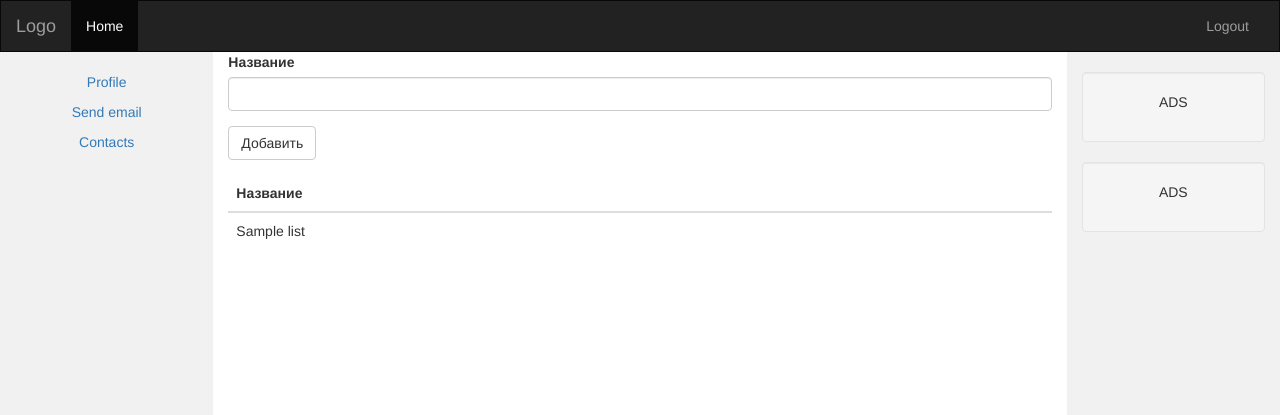
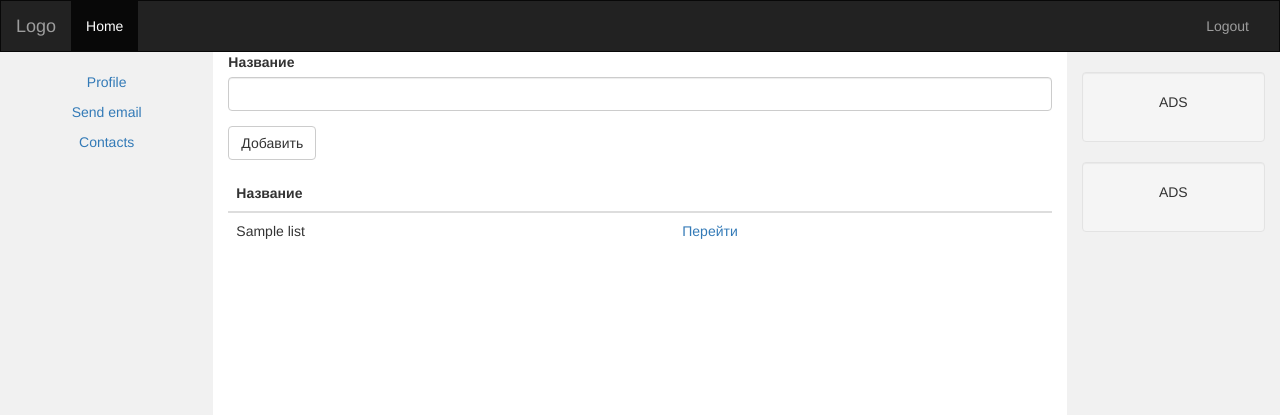
Before and after one commit to mranzorbey/openit, a PHP site: page /contacts.php in a window 1280 px wide. Shown: the top 415 px of the page. Run offline with PHP 8.4, Linux system fonts and the light colour scheme; the visitor is signed in with stand-in values (Sample User, id 1); tables that the repository leaves empty or names only in its code hold one stand-in row (values such as "Sample post"); some web fonts are replaced.

Commit message:
link to contacts added

```diff
--- a/module1/contacts.php
+++ b/module1/contacts.php
@@ -44,12 +44,14 @@ while($contact_list=$stmt->fetch(PDO::FETCH_OBJ)){
 		<thead>
 			<tr>
 				<th>Название</th>
+				<th></th>
 			</tr>
 		</thead>
 		<tbody>
 			<?php foreach($contact_lists as $contact_list){ ?>
 				<tr>
 					<td><?= $contact_list->name?></td>
+					<td><a href="contact.php?id=<?= $contact_list->id?>">Перейти</a></td>
 				</tr>
 			<?php } ?>
 		</tbody>
```
